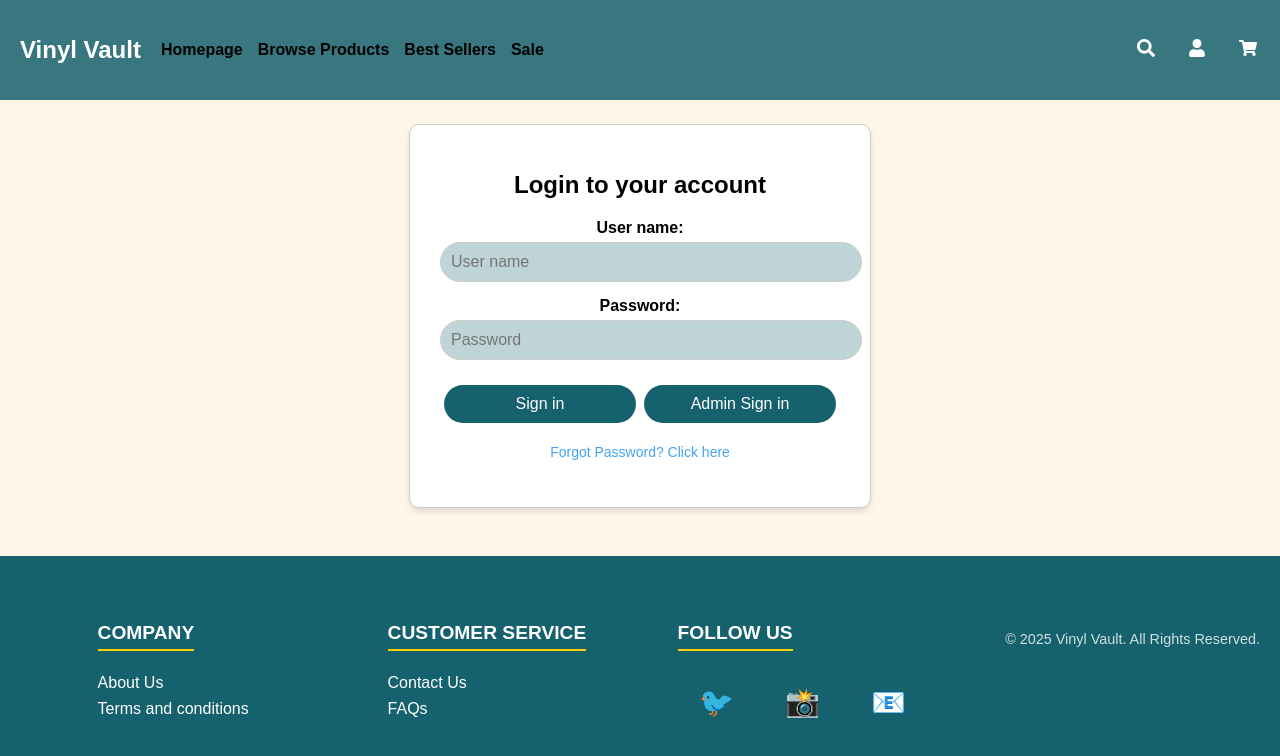
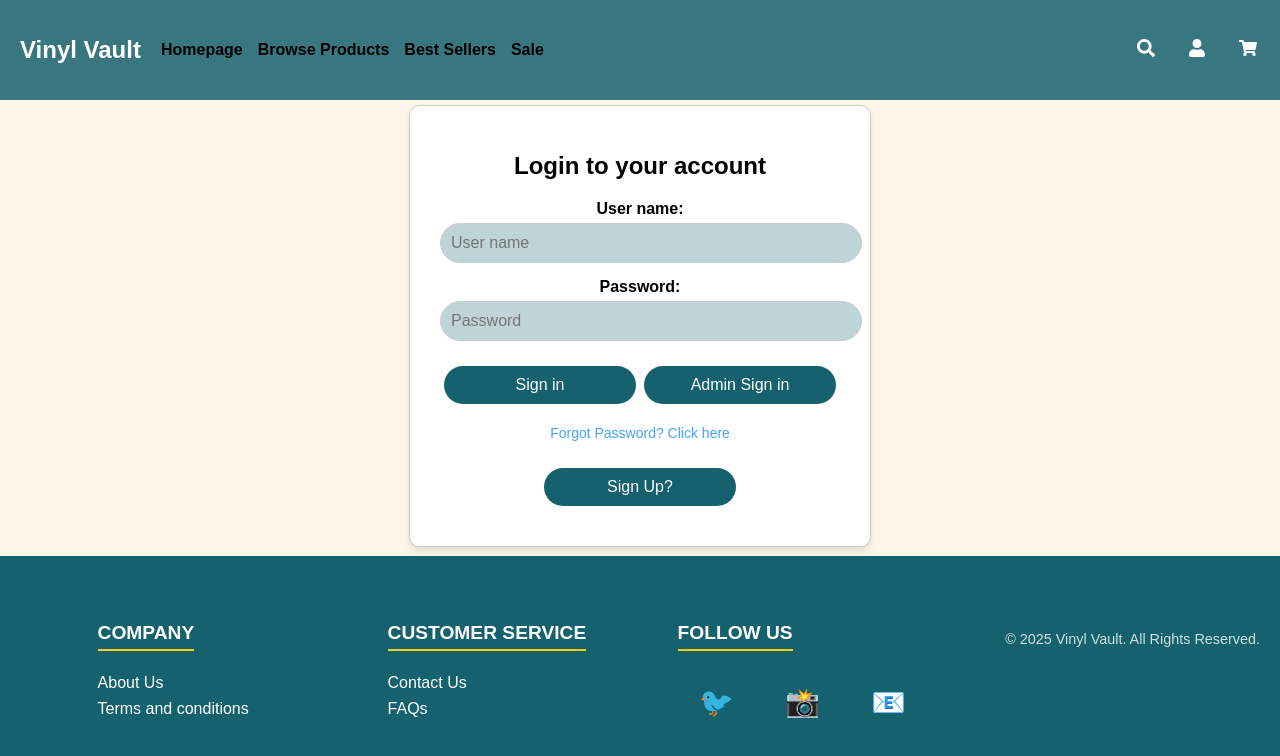
Before and after one commit to minankk/TEAMPROJECT_TEAM2, a React (Create React App) app: page /login in a window 1280 px wide. Shown: the top 756 px of the page. Built offline with nearby package versions, Linux system fonts and the light colour scheme.

Commit message:
LoginPage

```diff
--- a/src/LoginPage.js
+++ b/src/LoginPage.js
@@ -35,6 +35,10 @@ const LoginPage = () => {
   });
   };
 
+  const handleSignUp =()=>{
+    navigate('/Signup');
+  };
+
   return (
     <div className="Login-container">
       <h1>Login to your account</h1>
@@ -65,6 +69,12 @@ const LoginPage = () => {
         <button type="button" className="admin-signin">Admin Sign in</button>
         <p className="forgot-password"><Link to="/forgot-password">Forgot Password? Click here</Link></p>
       </form>
+
+      {/* Adding Sign Up Button */}
+       <button type='button' className='signupbutton' onClick={handleSignUp}>
+        Sign Up?
+       </button>
+
     </div>
   );
 };
```
